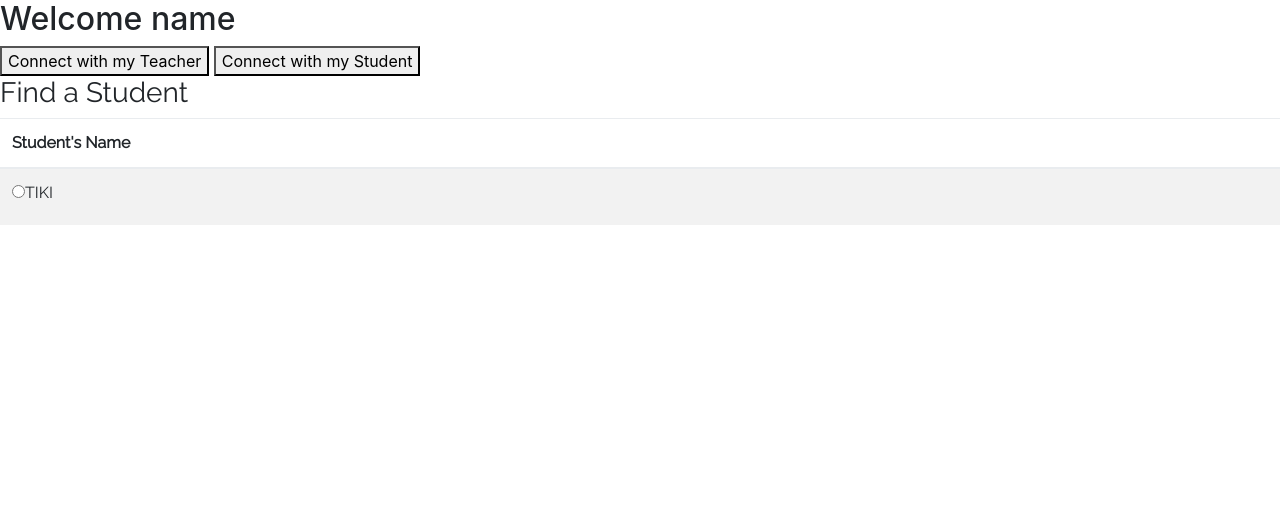
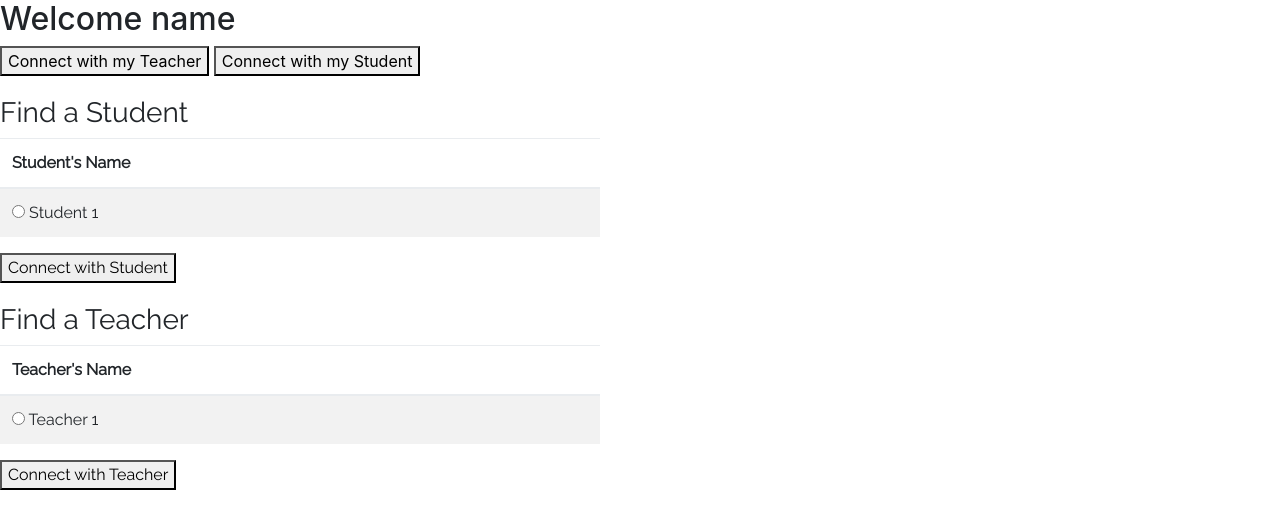
Before and after one commit to thej123/EduPortal, a Django app: template apps/eduPortal/templates/eduPortal/dashboard2.html in a window 1280 px wide. Shown: the top 529 px of the page. Run offline with Django 3.2, Linux system fonts and the light colour scheme; the template is opened without the code that fills it, so the values that code supplies are empty; parts of the project's set-up code (start-up, migrations or seed data) failed here and were passed over; some libraries are stand-ins or nearby versions.

Commit message:
Added a hard-coded table in the dashboard. Next dynamically generate list of users in the table

```diff
--- a/apps/eduPortal/static/eduPortal/css/dashboard2.css
+++ b/apps/eduPortal/static/eduPortal/css/dashboard2.css
@@ -1,3 +1,11 @@
 * {
     font-family: 'Raleway', sans-serif;
 }
+
+.table {
+    width: 600px;
+}
+
+.find-student, .find-teacher {
+    margin: 20px auto;
+}
--- a/apps/eduPortal/templates/eduPortal/dashboard2.html
+++ b/apps/eduPortal/templates/eduPortal/dashboard2.html
@@ -7,7 +7,7 @@
     <link href="https://fonts.googleapis.com/css?family=Raleway" rel="stylesheet">
     <link rel="stylesheet" href="https://maxcdn.bootstrapcdn.com/bootstrap/4.0.0-beta.2/css/bootstrap.min.css">
     {% load static %}
-    <link rel="stylesheet" type="text/css" href="static/eduPortal/css/dashboard2.css">
+    <link rel="stylesheet" type="text/css" href="/static/eduPortal/css/dashboard2.css">
     <title>Dashboard</title>
 </head>
 <body>
@@ -21,11 +21,23 @@
                 <tr><th>Student's Name</th></tr>
             </thead>
             <tbody>
-                <tr><td><div class="radio">
-                     <label><input type="radio" id='regular' name="optradio">TIKI</label>
-                 </div></td></tr>
+                <tr><td><input type="radio" name="optradio"> Student 1</td></tr>
             </tbody>
         </table>
+        <button type="submit">Connect with Student</button>
+    </div>
+
+    <div class="find-teacher">
+        <h3>Find a Teacher</h3>
+        <table class="table table-striped">
+            <thead>
+                <tr><th>Teacher's Name</th></tr>
+            </thead>
+            <tbody>
+                <tr><td><input type="radio" name="optradio"> Teacher 1</td></tr>
+            </tbody>
+        </table>
+        <button type="submit">Connect with Teacher</button>
     </div>
 
 </body>
```
Also changed, not shown: db.sqlite3.
